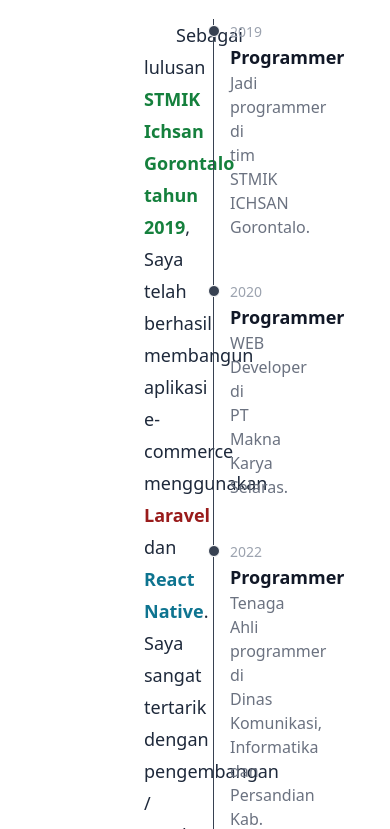
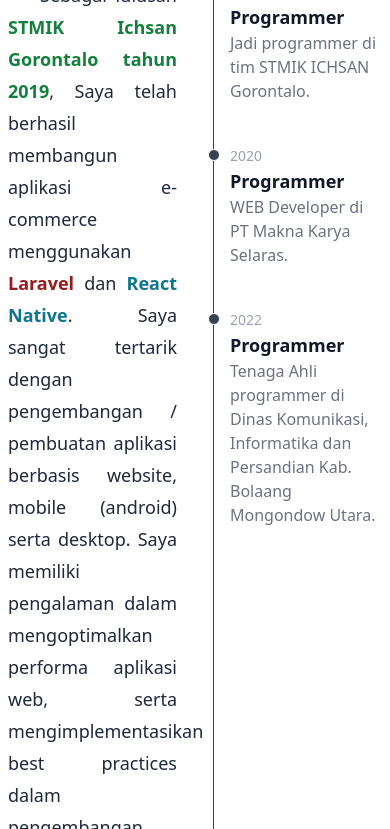
Before and after one commit to sahrull-mahani/sahrull-mahani.github.io, a website: page index.html in a window 390 px wide. Shown: the part 673-1502 px from the top of the page. Drawn offline with nearby package versions, Linux system fonts and the light colour scheme.

Commit message:
[✅] responsive

```diff
--- a/index.html
+++ b/index.html
@@ -37,7 +37,7 @@
     </div>
   </section>
 
-  <section class="px-36 pt-10 mb-28" id="tentang">
+  <section class="px-2 sm:px-6 md:px-20 lg:px-36 pt-10 mb-28" id="tentang">
     <h4 class="text-4xl text-center mb-10 font-bold font-mono tracking-widest" data-aos="fade-down-right"
       data-aos-easing="ease-in-out">Tentang Saya</h4>
     <div class="grid grid-cols-2 gap-9">
@@ -97,81 +97,94 @@
     </div>
   </section>
 
-  <section class="px-36 pt-10 mb-28">
-    <h4 class="text-4xl text-center font-bold font-mono tracking-widest m-auto" data-aos="fade-down" data-aos-easing="ease-in-sine">Keahlian</h4>
+  <section class="px-2 sm:px-6 md:px-20 lg:px-36 pt-10 mb-28">
+    <h4 class="text-4xl text-center font-bold font-mono tracking-widest m-auto" data-aos="fade-down"
+      data-aos-easing="ease-in-sine">Keahlian</h4>
 
     <div class="swiper mt-10" data-aos="fade-up" data-aos-delay="300" data-aos-easing="ease-in-out">
       <!-- Additional required wrapper -->
       <div class="swiper-wrapper">
         <!-- Slides -->
         <div class="swiper-slide">
-          <div class="rounded-lg border-2 drop-shadow-xl bg-slate-100 px-4 py-2 hover:text-orange-700 text-4xl flex justify-between">
+          <div
+            class="rounded-lg border-2 drop-shadow-xl bg-slate-100 px-4 py-2 hover:text-orange-700 text-4xl flex justify-between">
             <i class="fa-brands fa-html5 fa-2x pr-4 border-r-4 border-orange-600 rounded-r-lg"></i>
             <h4 class="font-sans font-bold">HTML 5</h4>
           </div>
         </div>
         <div class="swiper-slide">
-          <div class="rounded-lg border-2 drop-shadow-xl bg-slate-100 px-4 py-2 hover:text-indigo-700 text-4xl flex justify-between">
+          <div
+            class="rounded-lg border-2 drop-shadow-xl bg-slate-100 px-4 py-2 hover:text-indigo-700 text-4xl flex justify-between">
             <i class="fa-brands fa-php fa-2x pr-4 border-r-4 border-indigo-600 rounded-r-lg"></i>
             <h4 class="font-sans font-bold">PHP</h4>
           </div>
         </div>
         <div class="swiper-slide">
-          <div class="rounded-lg border-2 drop-shadow-xl bg-slate-100 px-4 py-2 hover:text-red-700 text-7xl flex justify-between">
+          <div
+            class="rounded-lg border-2 drop-shadow-xl bg-slate-100 px-4 py-2 hover:text-red-700 text-7xl flex justify-between">
             <i class="devicon-codeigniter-plain pr-4 border-r-4 border-red-600 rounded-r-lg inline-block"></i>
             <h4 class="font-sans font-bold text-4xl">Codeigniter</h4>
           </div>
         </div>
         <div class="swiper-slide">
-          <div class="rounded-lg border-2 drop-shadow-xl bg-slate-100 px-4 py-2 hover:text-red-700 text-4xl flex justify-between">
+          <div
+            class="rounded-lg border-2 drop-shadow-xl bg-slate-100 px-4 py-2 hover:text-red-700 text-4xl flex justify-between">
             <i class="fa-brands fa-laravel fa-2x pr-4 border-r-4 border-red-600 rounded-r-lg"></i>
             <h4 class="font-sans font-bold">Laravel</h4>
           </div>
         </div>
         <div class="swiper-slide">
-          <div class="rounded-lg border-2 drop-shadow-xl bg-slate-100 px-4 py-2 hover:text-cyan-700 text-4xl flex justify-between">
+          <div
+            class="rounded-lg border-2 drop-shadow-xl bg-slate-100 px-4 py-2 hover:text-cyan-700 text-4xl flex justify-between">
             <i class="fa-brands fa-css3 fa-2x pr-4 border-r-4 border-cyan-600 rounded-r-lg"></i>
             <h4 class="font-sans font-bold">CSS 3</h4>
           </div>
         </div>
         <div class="swiper-slide">
-          <div class="rounded-lg border-2 drop-shadow-xl bg-slate-100 px-4 py-2 hover:text-purple-700 text-4xl flex justify-between">
+          <div
+            class="rounded-lg border-2 drop-shadow-xl bg-slate-100 px-4 py-2 hover:text-purple-700 text-4xl flex justify-between">
             <i class="fa-brands fa-bootstrap fa-2x pr-4 border-r-4 border-purple-600 rounded-r-lg"></i>
             <h4 class="font-sans font-bold">Bootstrap</h4>
           </div>
         </div>
         <div class="swiper-slide">
-          <div class="rounded-lg border-2 drop-shadow-xl bg-slate-100 px-4 py-2 hover:text-cyan-700 text-7xl flex justify-between">
+          <div
+            class="rounded-lg border-2 drop-shadow-xl bg-slate-100 px-4 py-2 hover:text-cyan-700 text-7xl flex justify-between">
             <i class="devicon-tailwindcss-original pr-4 border-r-4 border-cyan-600 rounded-r-lg inline-block"></i>
             <h4 class="font-sans font-bold text-3xl">Tailwind CSS</h4>
           </div>
         </div>
         <div class="swiper-slide">
-          <div class="rounded-lg border-2 drop-shadow-xl bg-slate-100 px-4 py-2 hover:text-yellow-400 text-4xl flex justify-between">
+          <div
+            class="rounded-lg border-2 drop-shadow-xl bg-slate-100 px-4 py-2 hover:text-yellow-400 text-4xl flex justify-between">
             <i class="fa-brands fa-js fa-2x pr-4 border-r-4 border-yellow-300 rounded-r-lg"></i>
             <h4 class="font-sans font-bold">Javascript</h4>
           </div>
         </div>
         <div class="swiper-slide">
-          <div class="rounded-lg border-2 drop-shadow-xl bg-slate-100 px-4 py-2 hover:text-cyan-700 text-7xl flex justify-between">
+          <div
+            class="rounded-lg border-2 drop-shadow-xl bg-slate-100 px-4 py-2 hover:text-cyan-700 text-7xl flex justify-between">
             <i class="devicon-jquery-plain pr-4 border-r-4 border-cyan-600 rounded-r-lg inline-block"></i>
             <h4 class="font-sans font-bold text-4xl">JQuery</h4>
           </div>
         </div>
         <div class="swiper-slide">
-          <div class="rounded-lg border-2 drop-shadow-xl bg-slate-100 px-4 py-2 hover:text-green-700 text-4xl flex justify-between">
+          <div
+            class="rounded-lg border-2 drop-shadow-xl bg-slate-100 px-4 py-2 hover:text-green-700 text-4xl flex justify-between">
             <i class="fa-brands fa-node-js fa-2x pr-4 border-r-4 border-green-600 rounded-r-lg"></i>
             <h4 class="font-sans font-bold">Node JS</h4>
           </div>
         </div>
         <div class="swiper-slide">
-          <div class="rounded-lg border-2 drop-shadow-xl bg-slate-100 px-4 py-2 hover:text-blue-700 text-4xl flex justify-between">
+          <div
+            class="rounded-lg border-2 drop-shadow-xl bg-slate-100 px-4 py-2 hover:text-blue-700 text-4xl flex justify-between">
             <i class="fa-brands fa-react fa-2x pr-4 border-r-4 border-blue-600 rounded-r-lg"></i>
             <h4 class="font-sans font-bold">React</h4>
           </div>
         </div>
         <div class="swiper-slide">
-          <div class="rounded-lg border-2 drop-shadow-xl bg-slate-100 px-4 py-2 hover:text-cyan-700 text-4xl flex justify-between">
+          <div
+            class="rounded-lg border-2 drop-shadow-xl bg-slate-100 px-4 py-2 hover:text-cyan-700 text-4xl flex justify-between">
             <i class="fa-brands fa-react fa-2x pr-4 border-r-4 border-cyan-600 rounded-r-lg"></i>
             <h4 class="font-sans font-bold text-3xl">React Native</h4>
           </div>
@@ -183,14 +196,14 @@
     </div>
   </section>
 
-  <section class="px-36 pt-10 mb-28">
+  <section class="px-2 sm:px-6 md:px-20 lg:px-36 pt-10 mb-28">
     <div
       class="w-full bg-cover bg-center h-40 bg-fixed bg-[url('../img/BG2.jpg')] bg-slate-900 bg-blend-multiply rounded-lg flex mb-4">
       <h4 class="text-4xl text-center font-bold font-mono tracking-widest text-white m-auto"><span id="typed"></span>
       </h4>
     </div>
 
-    <div class="grid grid-cols-2 gap-4 mt-14">
+    <div class="grid md:grid-cols-2 sm:grid-cols-1 gap-4 mt-14">
 
       <div class="bg-cover bg-[url('../img/project1.png')] w-full h-64 rounded-xl p-5 group drop-shadow-xl"
         data-aos="fade-up" data-aos-delay="200" data-aos-easing="ease-in-sine">
@@ -319,8 +332,31 @@
     },
 
     grabCursor: true,
-    slidesPerView: 3,
-    spaceBetween: 30,
+    // slidesPerView: 3,
+    // spaceBetween: 30,
+
+    breakpoints: {
+      // ketika lebar layar <= 425px
+      425: {
+        slidesPerView: 1,
+        spaceBetween: 20,
+      },
+      // ketika lebar layar <= 640px
+      640: {
+        slidesPerView: 2,
+        spaceBetween: 10,
+      },
+      // ketika lebar layar <= 768px
+      768: {
+        slidesPerView: 2,
+        spaceBetween: 10,
+      },
+      // ketika lebar layar <= 1024px
+      1024: {
+        slidesPerView: 3,
+        spaceBetween: 30,
+      }
+    },
   })
 
 </script>
```
Also changed, not shown: src/css/final.css.
